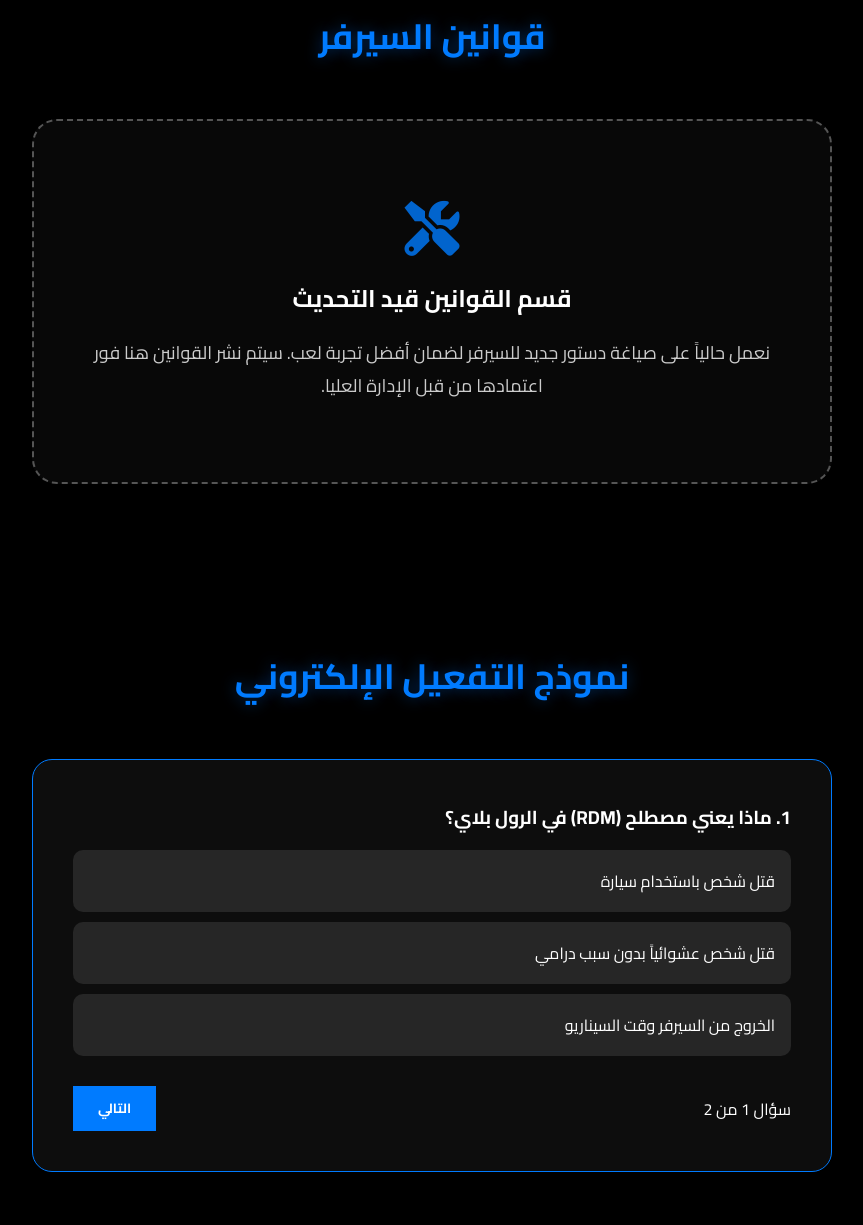
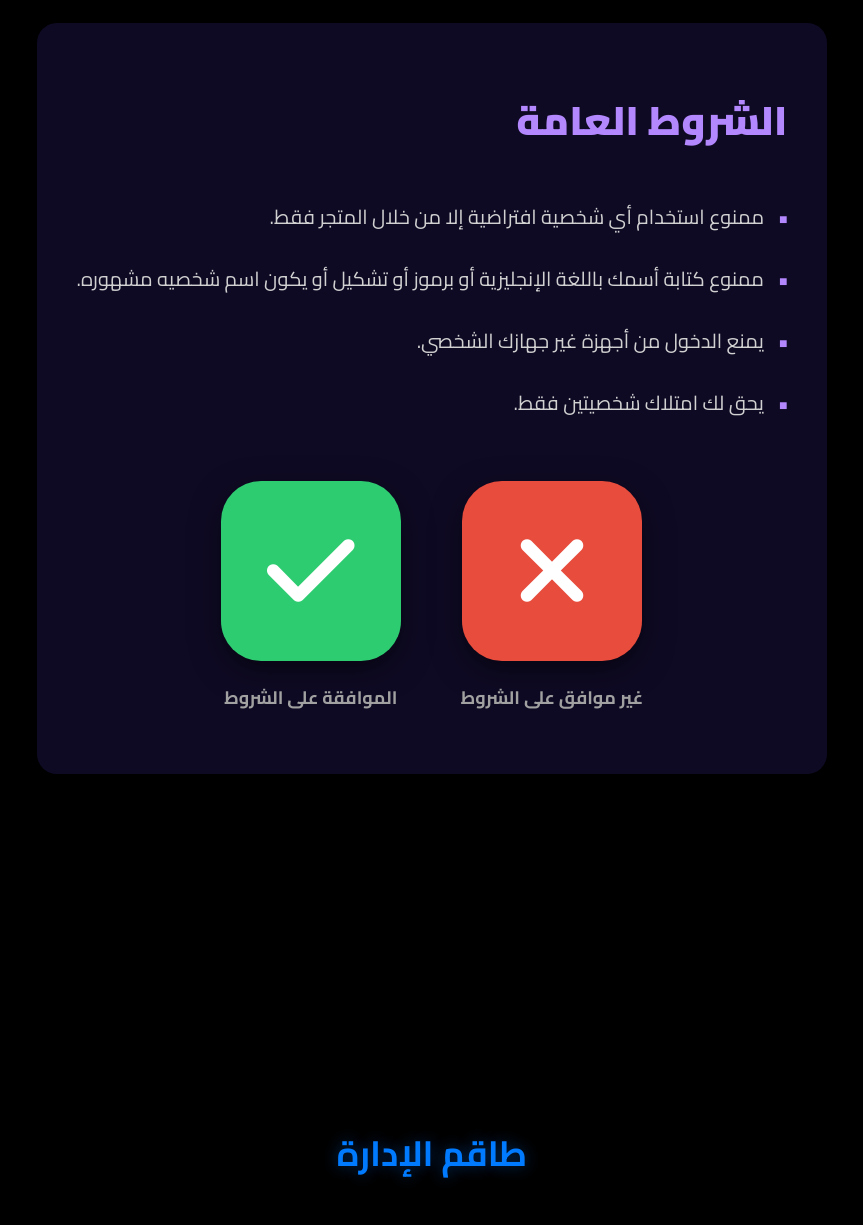
Before and after one commit to Riotside99/Riot-Side, a plain HTML site: page index.html in a window 1280 px wide. Shown: the part 897-2122 px from the top of the page, without its empty margins (208-1071 px from the left). Drawn offline with Linux system fonts and the light colour scheme.

Commit message:
Update index.html

```diff
--- a/index.html
+++ b/index.html
@@ -14,10 +14,11 @@
             --white: #ffffff;
             --error-red: #ff4444;
             --success-green: #28a745;
+            --bg-dark: #0f0a24; /* لون خلفية الشروط من الصورة */
+            --purple-text: #b388ff; /* لون عنوان الشروط */
         }
 
         * { margin: 0; padding: 0; box-sizing: border-box; font-family: 'Cairo', sans-serif; scroll-behavior: smooth; }
-
         body { background-color: #000; color: var(--white); overflow-x: hidden; }
 
         .bg-overlay {
@@ -48,60 +49,93 @@
         .nav-links a { text-decoration: none; color: var(--white); font-weight: 700; transition: 0.3s; font-size: 16px; }
         .nav-links a:hover { color: var(--primary-blue); }
 
-        section { padding: 100px 10% 50px; min-height: 80vh; }
+        section { padding: 120px 10% 80px; min-height: 100vh; display: flex; flex-direction: column; justify-content: center; }
         .section-title { font-size: 35px; margin-bottom: 50px; text-align: center; color: var(--primary-blue); text-shadow: 0 0 15px rgba(0,123,255,0.4); }
 
-        /* الصفحة الرئيسية المعدلة */
-        .hero { height: 100vh; display: flex; flex-direction: column; justify-content: center; align-items: center; text-align: center; }
+        /* تصميم قسم الشروط من الصورة */
+        .terms-container {
+            background-color: var(--bg-dark);
+            padding: 60px 40px;
+            border-radius: 20px;
+            max-width: 1000px;
+            margin: 0 auto;
+            text-align: right;
+        }
+
+        .terms-title {
+            color: var(--purple-text);
+            font-size: 40px;
+            font-weight: 900;
+            margin-bottom: 40px;
+        }
+
+        .terms-list { list-style: none; }
+        .terms-list li {
+            font-size: 20px;
+            color: #d1d1d1;
+            margin-bottom: 25px;
+            display: flex;
+            align-items: flex-start;
+            gap: 15px;
+        }
+
+        .terms-list li::before {
+            content: "■";
+            color: var(--purple-text);
+            font-size: 14px;
+            margin-top: 8px;
+        }
+
+        /* أزرار الموافقة والرفض */
+        .terms-actions {
+            display: flex;
+            justify-content: center;
+            gap: 60px;
+            margin-top: 60px;
+        }
+
+        .action-item {
+            display: flex;
+            flex-direction: column;
+            align-items: center;
+            gap: 20px;
+            cursor: pointer;
+            transition: 0.3s;
+        }
+
+        .action-item:hover { transform: scale(1.05); }
+
+        .icon-box {
+            width: 180px;
+            height: 180px;
+            border-radius: 40px;
+            display: flex;
+            justify-content: center;
+            align-items: center;
+            font-size: 100px;
+            color: white;
+            box-shadow: 0 10px 30px rgba(0,0,0,0.5);
+        }
+
+        .icon-check { background-color: #2ecc71; }
+        .icon-cross { background-color: #e74c3c; }
+
+        .action-text { font-size: 18px; font-weight: bold; color: #a1a1a1; }
+
+        /* حالة التعطيل للمؤقت */
+        .disabled {
+            pointer-events: none;
+            filter: grayscale(1);
+            opacity: 0.6;
+        }
+
+        .hero { text-align: center; }
         .hero img { width: 160px; filter: drop-shadow(0 0 20px var(--primary-blue)); margin-bottom: 25px; }
         .hero h1 { font-size: clamp(35px, 6vw, 70px); font-weight: 900; margin-bottom: 15px; }
         .hero h1 span { color: var(--primary-blue); }
         .hero p { max-width: 850px; font-size: 19px; color: #ddd; line-height: 1.8; margin-bottom: 35px; }
 
-        .hero-btns { display: flex; gap: 20px; flex-wrap: wrap; justify-content: center; }
-
-        .btn-main { padding: 15px 35px; border-radius: 50px; text-decoration: none; font-weight: 800; font-size: 18px; display: flex; align-items: center; gap: 10px; transition: 0.4s; }
-        .btn-discord { background: var(--primary-blue); color: white; box-shadow: 0 0 20px rgba(0,123,255,0.4); }
-        .btn-rules { background: transparent; color: white; border: 2px solid white; }
-
-        .btn-main:hover { transform: translateY(-5px); filter: brightness(1.2); }
-        .btn-rules:hover { background: white; color: black; }
-
-        /* قسم الصيانة المشترك */
-        .maintenance-card {
-            text-align: center;
-            background: rgba(255, 255, 255, 0.03);
-            border: 2px dashed #555;
-            padding: 80px 40px;
-            border-radius: 25px;
-            max-width: 800px;
-            margin: 0 auto;
-        }
-        .maintenance-card i { font-size: 55px; color: var(--primary-blue); margin-bottom: 20px; opacity: 0.8; }
-        .maintenance-card.red i { color: var(--error-red); }
-        .maintenance-card.red { border-color: var(--error-red); }
-
-        /* قسم التفعيل (الاختبار) */
-        .quiz-container {
-            background: rgba(255, 255, 255, 0.05);
-            padding: 40px;
-            border-radius: 20px;
-            border: 1px solid var(--primary-blue);
-            max-width: 800px;
-            margin: 0 auto;
-        }
-
-        .question { margin-bottom: 30px; display: none; animation: fadeIn 0.5s; }
-        .question.active { display: block; }
-        .options { display: flex; flex-direction: column; gap: 10px; margin-top: 15px; }
-        .option { background: rgba(255, 255, 255, 0.1); padding: 15px; border-radius: 10px; cursor: pointer; transition: 0.3s; border: 1px solid transparent; }
-        .option:hover { background: rgba(0, 123, 255, 0.2); border-color: var(--primary-blue); }
-        .option.selected { background: var(--primary-blue); color: white; }
-
-        #result-area { text-align: center; display: none; }
-        footer { background: rgba(0, 0, 0, 0.8); padding: 30px; text-align: center; border-top: 2px solid var(--primary-blue); margin-top: 50px; }
-
-        @keyframes fadeIn { from { opacity: 0; transform: translateY(10px); } to { opacity: 1; transform: translateY(0); } }
+        footer { background: rgba(0, 0, 0, 0.8); padding: 30px; text-align: center; border-top: 2px solid var(--primary-blue); }
     </style>
 </head>
 <body>
@@ -115,8 +149,7 @@
         </div>
         <ul class="nav-links">
             <li><a href="#home">الرئيسية</a></li>
-            <li><a href="#rules">القوانين</a></li>
-            <li><a href="#activation">اختبار التفعيل</a></li>
+            <li><a href="#terms">الشروط العامة</a></li>
             <li><a href="#staff">قسم الإدارة</a></li>
         </ul>
     </nav>
@@ -124,68 +157,42 @@
     <section id="home" class="hero">
         <img src="https://i.imgur.com/5BkALp7.png" alt="Logo">
         <h1>سيرفر <span>ريوت سايد</span> الرسمي</h1>
-        <p>
-            مرحباً بكم في مجتمع ريوت سايد، الوجهة الأولى لمحبي الحياة الواقعية (Roleplay). نحن نسعى لتقديم بيئة لعب متوازنة واحترافية تجمع بين الإثارة والواقعية، من خلال أنظمة اقتصادية متطورة، طاقم إداري متفاعل، وسكربتات حصرية صُممت لتمنحك تجربة لا تُنسى. سواء كنت ترغب في الانضمام لصفوف القانون أو بناء إمبراطوريتك الخاصة، مكانك هنا.
-        </p>
-        <div class="hero-btns">
-            <a href="https://discord.gg/YWFY5g4bY" target="_blank" class="btn-main btn-discord">
-                <i class="fab fa-discord"></i> دخول سيرفرنا ريوت سايد
-            </a>
-            <a href="#rules" class="btn-main btn-rules">
-                <i class="fas fa-book"></i> القوانين والأنظمة
-            </a>
-        </div>
+        <p>مرحباً بكم في مجتمع ريوت سايد، الوجهة الأولى لمحبي الحياة الواقعية.</p>
     </section>
 
-    <section id="rules">
-        <h2 class="section-title">قوانين السيرفر</h2>
-        <div class="maintenance-card">
-            <i class="fas fa-tools"></i>
-            <h2 style="margin-bottom: 15px;">قسم القوانين قيد التحديث</h2>
-            <p style="color: #ccc; font-size: 18px;">نعمل حالياً على صياغة دستور جديد للسيرفر لضمان أفضل تجربة لعب. سيتم نشر القوانين هنا فور اعتمادها من قبل الإدارة العليا.</p>
-        </div>
-    </section>
+    <section id="terms">
+        <div class="terms-container">
+            <h2 class="terms-title">الشروط العامة</h2>
+            <ul class="terms-list">
+                <li>ممنوع استخدام أي شخصية افتراضية إلا من خلال المتجر فقط.</li>
+                <li>ممنوع كتابة أسمك باللغة الإنجليزية أو برموز أو تشكيل أو يكون اسم شخصيه مشهوره.</li>
+                <li>يمنع الدخول من أجهزة غير جهازك الشخصي.</li>
+                <li>يحق لك امتلاك شخصيتين فقط.</li>
+            </ul>
 
-    <section id="activation">
-        <h2 class="section-title">نموذج التفعيل الإلكتروني</h2>
-        <div class="quiz-container" id="quiz-box">
+            <div class="terms-actions" id="actions-wrapper">
+                <div class="action-item" id="btn-decline" onclick="startTimer()">
+                    <div class="icon-box icon-cross">
+                        <i class="fas fa-times"></i>
+                    </div>
+                    <span class="action-text" id="decline-text">غير موافق على الشروط</span>
+                </div>
 
-            <div class="question active" data-correct="2">
-                <h3>1. ماذا يعني مصطلح (RDM) في الرول بلاي؟</h3>
-                <div class="options">
-                    <div class="option" onclick="selectOption(this, 1)">قتل شخص باستخدام سيارة</div>
-                    <div class="option" onclick="selectOption(this, 2)">قتل شخص عشوائياً بدون سبب درامي</div>
-                    <div class="option" onclick="selectOption(this, 3)">الخروج من السيرفر وقت السيناريو</div>
+                <div class="action-item" id="btn-accept" onclick="acceptTerms()">
+                    <div class="icon-box icon-check">
+                        <i class="fas fa-check"></i>
+                    </div>
+                    <span class="action-text">الموافقة على الشروط</span>
                 </div>
-            </div>
-
-            <div class="question" data-correct="1">
-                <h3>2. إذا تعرضت لحادث سيارة قوي، ماذا يجب أن تفعل؟</h3>
-                <div class="options">
-                    <div class="option" onclick="selectOption(this, 1)">تمثيل الألم وعدم الحركة فوراً حتى يأتي الإسعاف</div>
-                    <div class="option" onclick="selectOption(this, 2)">إصلاح السيارة بالسكربت والهروب سريعاً</div>
-                    <div class="option" onclick="selectOption(this, 3)">الاستمرار في القيادة وكأن شيئاً لم يكن</div>
-                </div>
-            </div>
-
-            <div id="result-area">
-                <div id="result-msg"></div>
-                <div id="result-actions"></div>
-            </div>
-
-            <div class="quiz-footer" id="quiz-controls" style="margin-top: 30px; display: flex; justify-content: space-between; align-items: center;">
-                <span id="progress">سؤال 1 من 2</span>
-                <button style="padding: 10px 25px; background: var(--primary-blue); border:none; color:white; font-weight:bold; cursor:pointer;" onclick="nextQuestion()">التالي</button>
             </div>
         </div>
     </section>
 
     <section id="staff">
         <h2 class="section-title">طاقم الإدارة</h2>
-        <div class="maintenance-card red">
-            <i class="fas fa-exclamation-triangle"></i>
-            <h2 style="color: var(--error-red); margin-bottom: 15px;">القسم مغلق للصيانة</h2>
-            <p style="color: #ccc;">يتم حالياً إعادة هيكلة الطاقم الإداري وتحديث القائمة. شكراً لتفهمكم.</p>
+        <div style="text-align:center; padding:50px; border:2px dashed #555; border-radius:20px;">
+            <i class="fas fa-tools" style="font-size:50px; color:var(--primary-blue);"></i>
+            <h3>القسم قيد التحديث</h3>
         </div>
     </section>
 
@@ -194,47 +201,31 @@
     </footer>
 
     <script>
-        let currentStep = 0;
-        let score = 0;
-        const questions = document.querySelectorAll('.question');
-
-        function selectOption(el, index) {
-            const currentQuestion = questions[currentStep];
-            currentQuestion.querySelectorAll('.option').forEach(opt => opt.classList.remove('selected'));
-            el.classList.add('selected');
-            el.parentElement.parentElement.dataset.userAnswer = index;
+        function acceptTerms() {
+            alert("الأسئلة قيد الإضافة");
         }
 
-        function nextQuestion() {
-            const currentQuestion = questions[currentStep];
-            if (!currentQuestion.dataset.userAnswer) {
-                alert("يرجى اختيار إجابة!");
-                return;
-            }
+        function startTimer() {
+            const btnDecline = document.getElementById('btn-decline');
+            const btnAccept = document.getElementById('btn-accept');
+            const declineText = document.getElementById('decline-text');
+            let timeLeft = 20;
 
-            if (currentQuestion.dataset.userAnswer == currentQuestion.dataset.correct) score++;
+            // تعطيل الأزرار
+            btnDecline.classList.add('disabled');
+            btnAccept.classList.add('disabled');
 
-            currentQuestion.classList.remove('active');
-            currentStep++;
+            const timer = setInterval(() => {
+                declineText.innerText = `انتظر ${timeLeft} ثانية...`;
+                timeLeft--;
 
-            if (currentStep < questions.length) {
-                questions[currentStep].classList.add('active');
-                document.getElementById('progress').innerText = `سؤال ${currentStep + 1} من ${questions.length}`;
-            } else {
-                showResults();
-            }
-        }
-
-        function showResults() {
-            document.getElementById('quiz-controls').style.display = 'none';
-            const resultArea = document.getElementById('result-area');
-            resultArea.style.display = 'block';
-
-            if (score >= 2) {
-                resultArea.innerHTML = `<h3 style="color:var(--success-green)">ناجح! (${score}/2)</h3><p>توجه للديسكورد لاستلام الرتبة.</p><a href="https://discord.gg/YWFY5g4bY" class="btn-main btn-discord" style="margin:20px auto; width:fit-content;">دخول الديسكورد</a>`;
-            } else {
-                resultArea.innerHTML = `<h3 style="color:var(--error-red)">راسب (${score}/2)</h3><button onclick="location.reload()" style="padding:10px; margin-top:10px;">إعادة المحاولة</button>`;
-            }
+                if (timeLeft < 0) {
+                    clearInterval(timer);
+                    declineText.innerText = "غير موافق على الشروط";
+                    btnDecline.classList.remove('disabled');
+                    btnAccept.classList.remove('disabled');
+                }
+            }, 1000);
         }
     </script>
 
```
